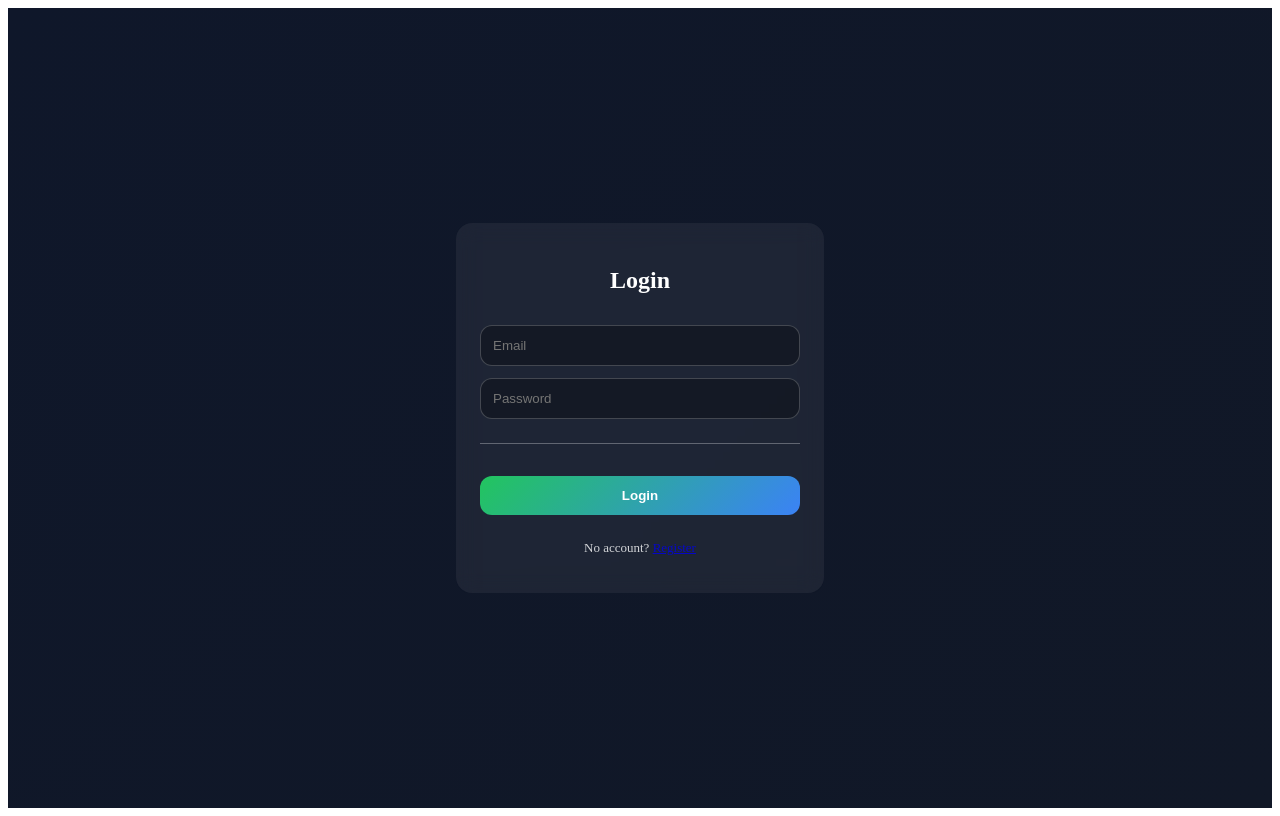
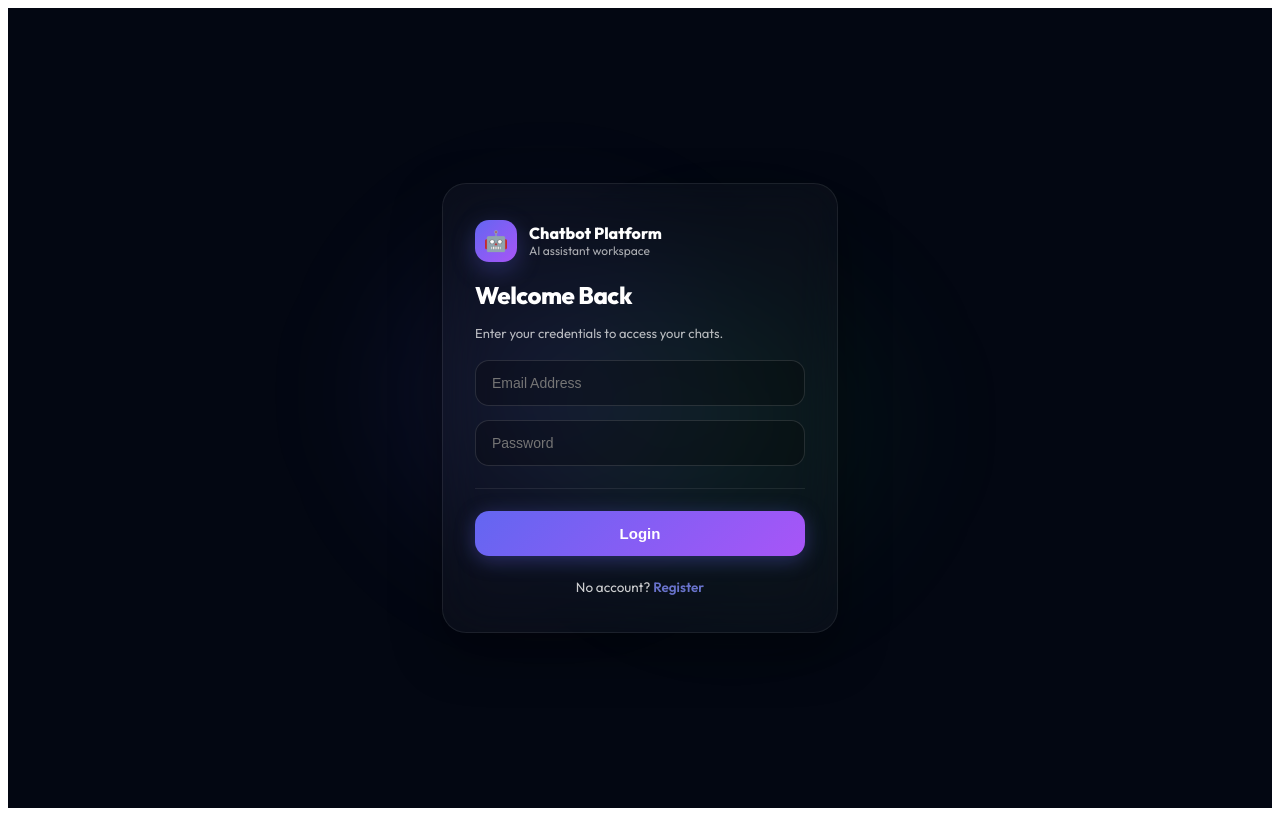
Before and after one commit to bhuvangujjarbhuvan-ctrl/chatbot-platform, a React (Vite) app in the folder frontend/: page /login in a window 1280 px wide. Built offline with nearby package versions, Linux system fonts and the light colour scheme; no server answers.

Commit message:
style: apply premium dark themed styling with radial glows to login page

```diff
--- a/frontend/src/index.css
+++ b/frontend/src/index.css
@@ -1,8 +1,10 @@
+@import url('https://fonts.googleapis.com/css2?family=Outfit:wght@300;400;500;600;700;800;900&display=swap');
+
 .app-shell {
   min-height: 100vh;
   background: radial-gradient(circle at top left, #0b1220, #060814);
   color: #e8eefc;
-  font-family: system-ui, -apple-system, Segoe UI, Roboto, Arial, sans-serif;
+  font-family: 'Outfit', system-ui, -apple-system, Segoe UI, Roboto, Arial, sans-serif;
 }
 
 .topbar {
--- a/frontend/src/pages/Login.jsx
+++ b/frontend/src/pages/Login.jsx
@@ -34,14 +34,27 @@ export default function Login() {
 
   return (
     <div style={styles.page}>
+      {/* Premium background glows */}
+      <div style={styles.glow1} />
+      <div style={styles.glow2} />
+
       <form onSubmit={handleSubmit} style={styles.card}>
-        <h2 style={styles.title}>Login</h2>
+        <div style={styles.brand}>
+          <div style={styles.logo}>🤖</div>
+          <div>
+            <h1 style={styles.brandTitle}>Chatbot Platform</h1>
+            <p style={styles.brandSub}>AI assistant workspace</p>
+          </div>
+        </div>
+
+        <h2 style={styles.formTitle}>Welcome Back</h2>
+        <p style={styles.formNote}>Enter your credentials to access your chats.</p>
 
         {msg && <div style={styles.error}>{msg}</div>}
 
         <input
           name="email"
-          placeholder="Email"
+          placeholder="Email Address"
           value={form.email}
           onChange={handleChange}
           style={styles.input}
@@ -58,14 +71,13 @@ export default function Login() {
           required
         />
 
-        {/* 🔴 IMPORTANT */}
         <hr style={styles.divider} />
         <button type="submit" style={styles.button}>
           Login
         </button>
 
-        <p style={styles.link}>
-          No account? <Link to="/register">Register</Link>
+        <p style={styles.linkText}>
+          No account? <Link to="/register" style={styles.link}>Register</Link>
         </p>
       </form>
     </div>
@@ -74,56 +86,115 @@ export default function Login() {
 
 const styles = {
   page: {
+    position: "relative",
     minHeight: "100vh",
     display: "grid",
     placeItems: "center",
-    background: "linear-gradient(135deg, #0f172a, #111827)",
+    background: "#030712",
+    fontFamily: "'Outfit', 'Plus Jakarta Sans', system-ui, sans-serif",
+    overflow: "hidden",
+  },
+  glow1: {
+    position: "absolute",
+    top: "20%",
+    left: "25%",
+    width: "450px",
+    height: "450px",
+    background: "radial-gradient(circle, rgba(99, 102, 241, 0.15) 0%, rgba(99, 102, 241, 0) 70%)",
+    filter: "blur(50px)",
+    pointerEvents: "none",
+  },
+  glow2: {
+    position: "absolute",
+    bottom: "20%",
+    right: "25%",
+    width: "450px",
+    height: "450px",
+    background: "radial-gradient(circle, rgba(34, 197, 94, 0.1) 0%, rgba(34, 197, 94, 0) 70%)",
+    filter: "blur(50px)",
+    pointerEvents: "none",
   },
   card: {
-    width: 320,
-    padding: 24,
-    borderRadius: 16,
-    background: "rgba(255,255,255,0.06)",
-    backdropFilter: "blur(10px)",
+    position: "relative",
+    width: 330,
+    padding: "36px 32px",
+    borderRadius: 24,
+    background: "rgba(255, 255, 255, 0.03)",
+    border: "1px solid rgba(255, 255, 255, 0.08)",
+    backdropFilter: "blur(24px)",
+    boxShadow: "0 20px 50px rgba(0, 0, 0, 0.4)",
     color: "#fff",
     display: "flex",
     flexDirection: "column",
+    gap: 14,
+    zIndex: 1,
+  },
+  brand: {
+    display: "flex",
     gap: 12,
+    alignItems: "center",
+    marginBottom: 4,
   },
-  title: { textAlign: "center", fontWeight: 800 },
+  logo: {
+    width: 42,
+    height: 42,
+    borderRadius: 14,
+    display: "grid",
+    placeItems: "center",
+    background: "linear-gradient(135deg, #6366f1, #a855f7)",
+    boxShadow: "0 8px 24px rgba(99, 102, 241, 0.3)",
+    fontSize: 20,
+  },
+  brandTitle: { fontWeight: 800, fontSize: 16, margin: 0 },
+  brandSub: { fontSize: 12, opacity: 0.65, margin: 0 },
+  formTitle: { fontSize: 24, fontWeight: 800, margin: 0, letterSpacing: "-0.5px" },
+  formNote: { fontSize: 13, opacity: 0.7, margin: "0 0 4px 0", lineHeight: "1.4" },
   input: {
-    padding: 12,
-    borderRadius: 12,
-    border: "1px solid rgba(255,255,255,0.2)",
-    background: "rgba(0,0,0,0.3)",
+    width: "100%",
+    boxSizing: "border-box",
+    padding: "14px 16px",
+    borderRadius: 14,
+    border: "1px solid rgba(255, 255, 255, 0.12)",
+    background: "rgba(0, 0, 0, 0.25)",
     color: "#fff",
+    fontSize: 14,
     outline: "none",
   },
   button: {
-    marginTop: 8,
-    padding: 12,
-    borderRadius: 12,
+    width: "100%",
+    padding: "14px",
+    borderRadius: 14,
     border: "none",
     cursor: "pointer",
     fontWeight: 800,
+    fontSize: 15,
     color: "#fff",
-    background: "linear-gradient(135deg, #22c55e, #3b82f6)",
+    background: "linear-gradient(135deg, #6366f1, #a855f7)",
+    boxShadow: "0 4px 20px rgba(99, 102, 241, 0.35)",
   },
   error: {
-    background: "rgba(239,68,68,0.2)",
-    padding: 10,
-    borderRadius: 10,
+    background: "rgba(239, 68, 68, 0.15)",
+    border: "1px solid rgba(239, 68, 68, 0.25)",
+    color: "#f87171",
+    padding: "12px",
+    borderRadius: 12,
     fontSize: 13,
   },
+  linkText: {
+    textAlign: "center",
+    fontSize: 13.5,
+    opacity: 0.8,
+    margin: "8px 0 0 0",
+  },
   link: {
-    textAlign: "center",
-    fontSize: 13,
-    opacity: 0.8,
+    color: "#818cf8",
+    textDecoration: "none",
+    fontWeight: 600,
   },
   divider: {
     border: "none",
-    borderTop: "1.5px solid rgba(255, 255, 255, 0.3)",
-    margin: "12px 0",
+    borderTop: "1.5px solid rgba(255, 255, 255, 0.08)",
+    margin: "8px 0",
     width: "100%",
   },
 };
```
